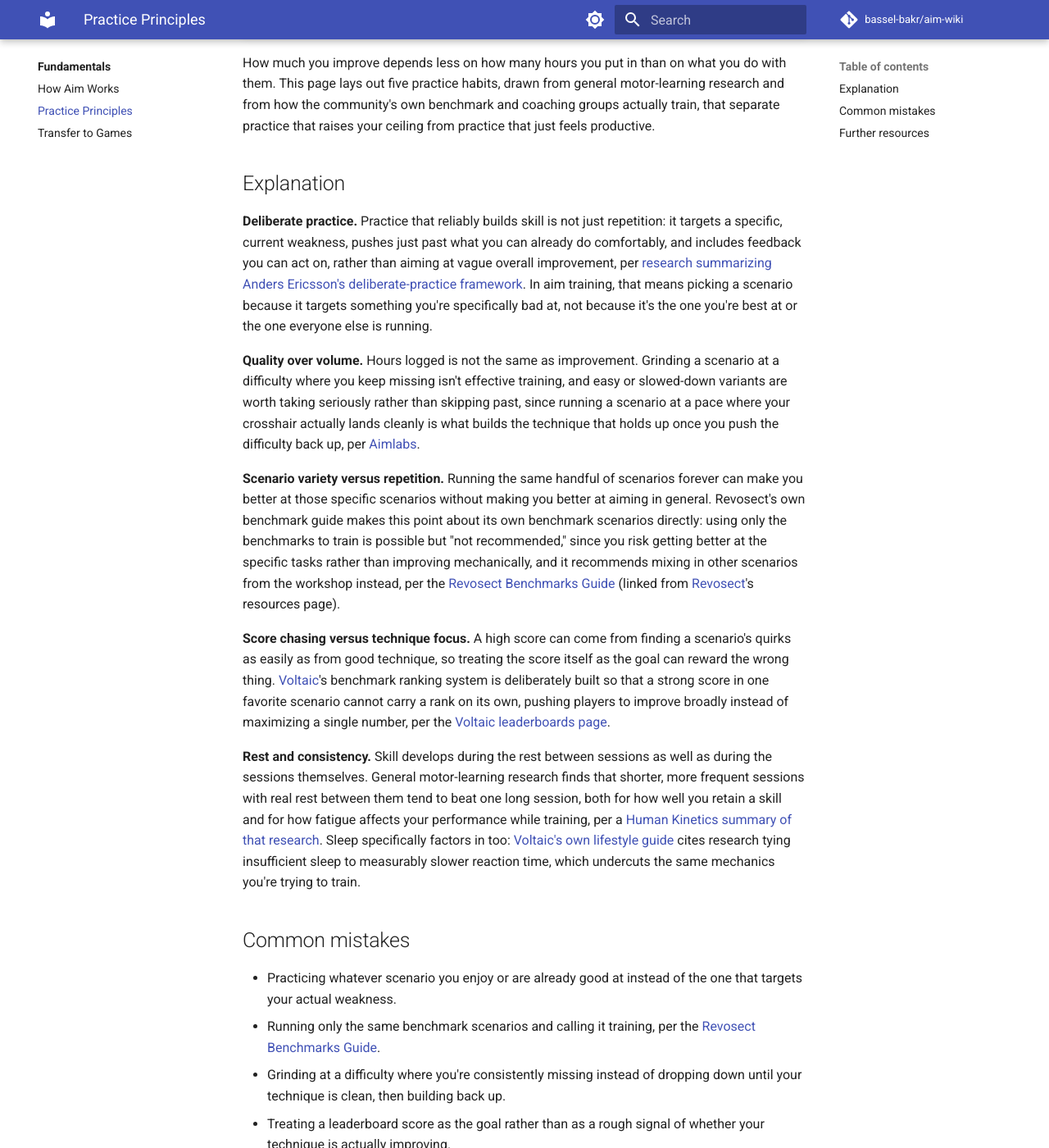
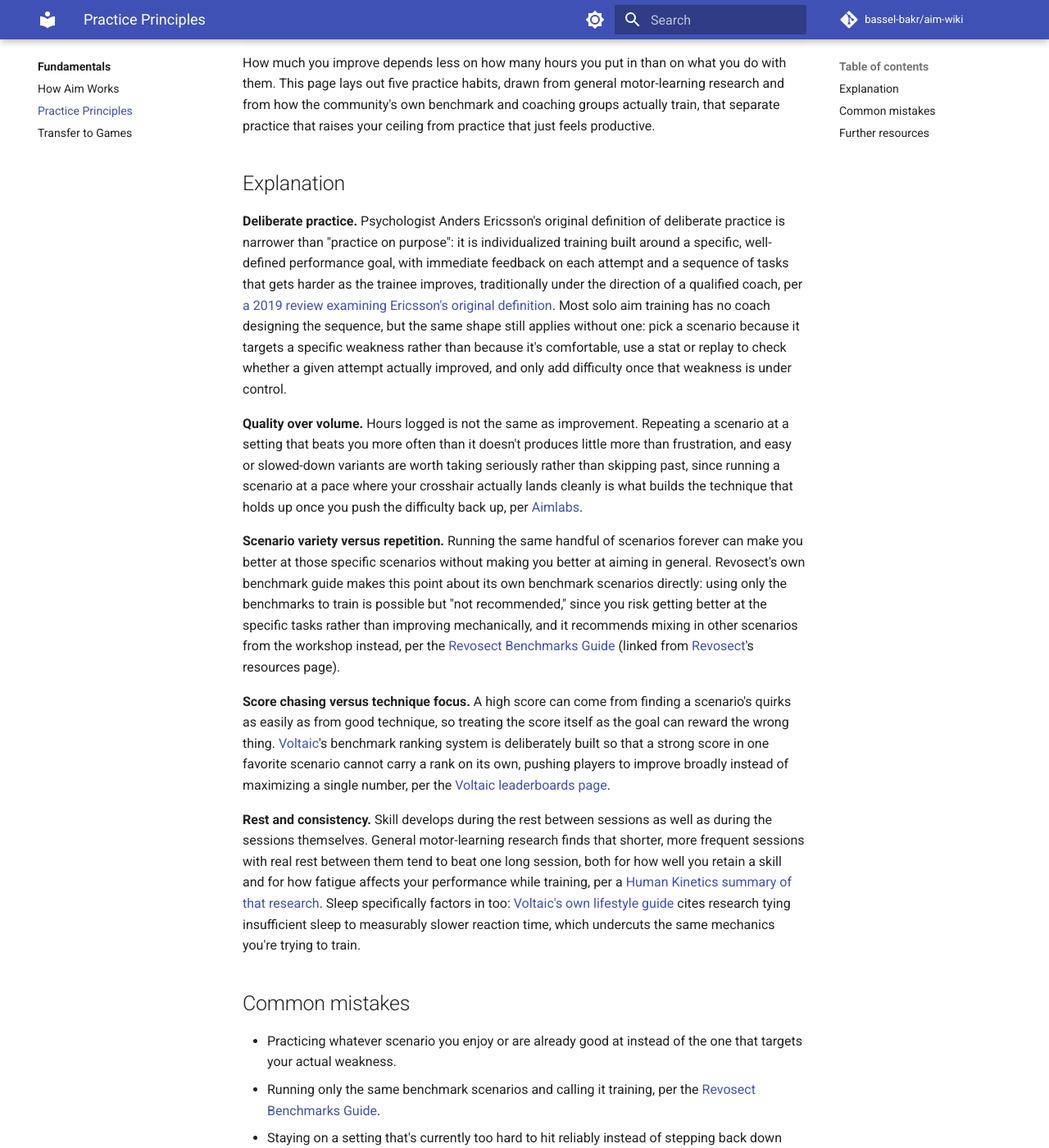
Before and after one commit to Bassel-Bakr/Aim, an MkDocs documentation site: the page built from docs/fundamentals/practice-principles.md, in a window 1280 px wide and 1400 px high, scrolled down 308 px. Shown: the whole window at 82% size. Built offline with MkDocs 1.6.1 and Material for MkDocs 9.7.7, drawn with Linux system fonts in a browser that asks for light colours; comment, search, counter and statistics services are not loaded; some of the changed text lies outside the part shown.

Commit message:
docs: fix Task 8 review findings (misattribution, phrase lifts)
- practice-principles.md: replace PMC6731745 misattribution for the
  deliberate-practice definition with an accurate cite to a 2019 Frontiers
  review of Ericsson's original definition; reworded the claim to match
  what that source actually states, and clearly separated it from the
  wiki's own extrapolation to solo (coachless) aim training.
- how-aim-works.md and practice-principles.md: reworded three near-verbatim
  phrase lifts from Aimlabs articles (speed-accuracy, smoothness, and
  grinding-at-too-hard-a-difficulty) into genuinely different wording.

Co-Authored-By: Claude Sonnet 5 <noreply@anthropic.com>

```diff
--- a/docs/fundamentals/practice-principles.md
+++ b/docs/fundamentals/practice-principles.md
@@ -14,16 +14,20 @@ raises your ceiling from practice that just feels productive.
 
 ## Explanation
 
-**Deliberate practice.** Practice that reliably builds skill is not just repetition: it targets a
-specific, current weakness, pushes just past what you can already do comfortably, and includes
-feedback you can act on, rather than aiming at vague overall improvement, per
-[research summarizing Anders Ericsson's deliberate-practice framework](https://pmc.ncbi.nlm.nih.gov/articles/PMC6731745/).
-In aim training, that means picking a scenario because it targets something you're specifically
-bad at, not because it's the one you're best at or the one everyone else is running.
+**Deliberate practice.** Psychologist Anders Ericsson's original definition of deliberate practice
+is narrower than "practice on purpose": it is individualized training built around a specific,
+well-defined performance goal, with immediate feedback on each attempt and a sequence of tasks
+that gets harder as the trainee improves, traditionally under the direction of a qualified coach,
+per [a 2019 review examining Ericsson's original definition](https://www.frontiersin.org/journals/psychology/articles/10.3389/fpsyg.2019.02396/full).
+Most solo aim training has no coach designing the sequence, but the same shape still applies
+without one: pick a scenario because it targets a specific weakness rather than because it's
+comfortable, use a stat or replay to check whether a given attempt actually improved, and only add
+difficulty once that weakness is under control.
 
-**Quality over volume.** Hours logged is not the same as improvement. Grinding a scenario at a
-difficulty where you keep missing isn't effective training, and easy or slowed-down variants are
-worth taking seriously rather than skipping past, since running a scenario at a pace where your
+**Quality over volume.** Hours logged is not the same as improvement. Repeating a scenario at a
+setting that beats you more often than it doesn't produces little more than frustration, and easy
+or slowed-down variants are worth taking seriously rather than skipping past, since running a
+scenario at a pace where your
 crosshair actually lands cleanly is what builds the technique that holds up once you push the
 difficulty back up, per [Aimlabs](https://aimlabs.com/articles/aimlabs/the-speed-accuracy-tradeoff-and-what-it-means-for-your-aim-training/).
 
@@ -58,8 +62,8 @@ same mechanics you're trying to train.
   your actual weakness.
 - Running only the same benchmark scenarios and calling it training, per the
   [Revosect Benchmarks Guide](https://docs.google.com/document/d/1n-9BESnTSUxY8osjFbCIDd0tT7ufkFGSxpffe5ftoEQ/edit).
-- Grinding at a difficulty where you're consistently missing instead of dropping down until your
-  technique is clean, then building back up.
+- Staying on a setting that's currently too hard to hit reliably instead of stepping back down
+  until your technique is clean, then working back up from there.
 - Treating a leaderboard score as the goal rather than as a rough signal of whether your technique
   is actually improving.
 - Skipping sleep or stacking long sessions with no rest between them and expecting consistency to
```
Also changed, not shown: docs/fundamentals/how-aim-works.md (+6 -5 lines).
